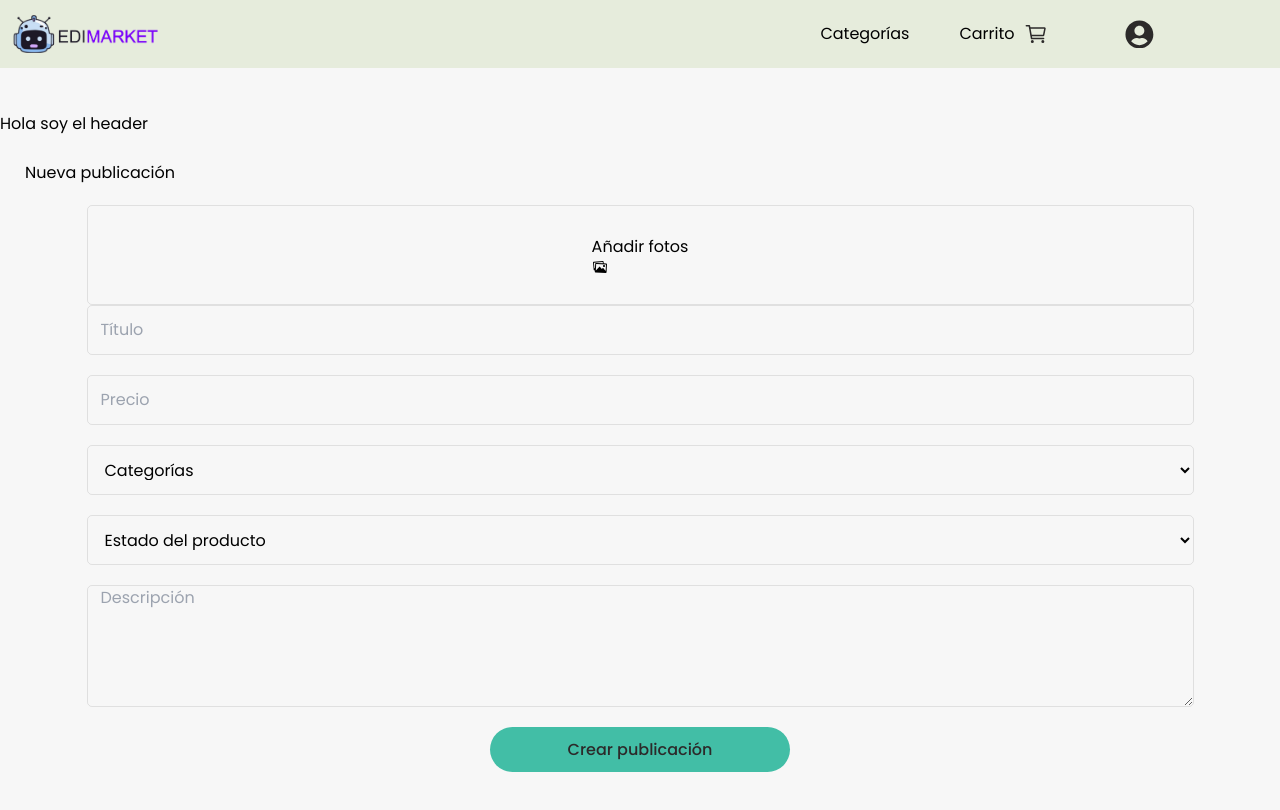
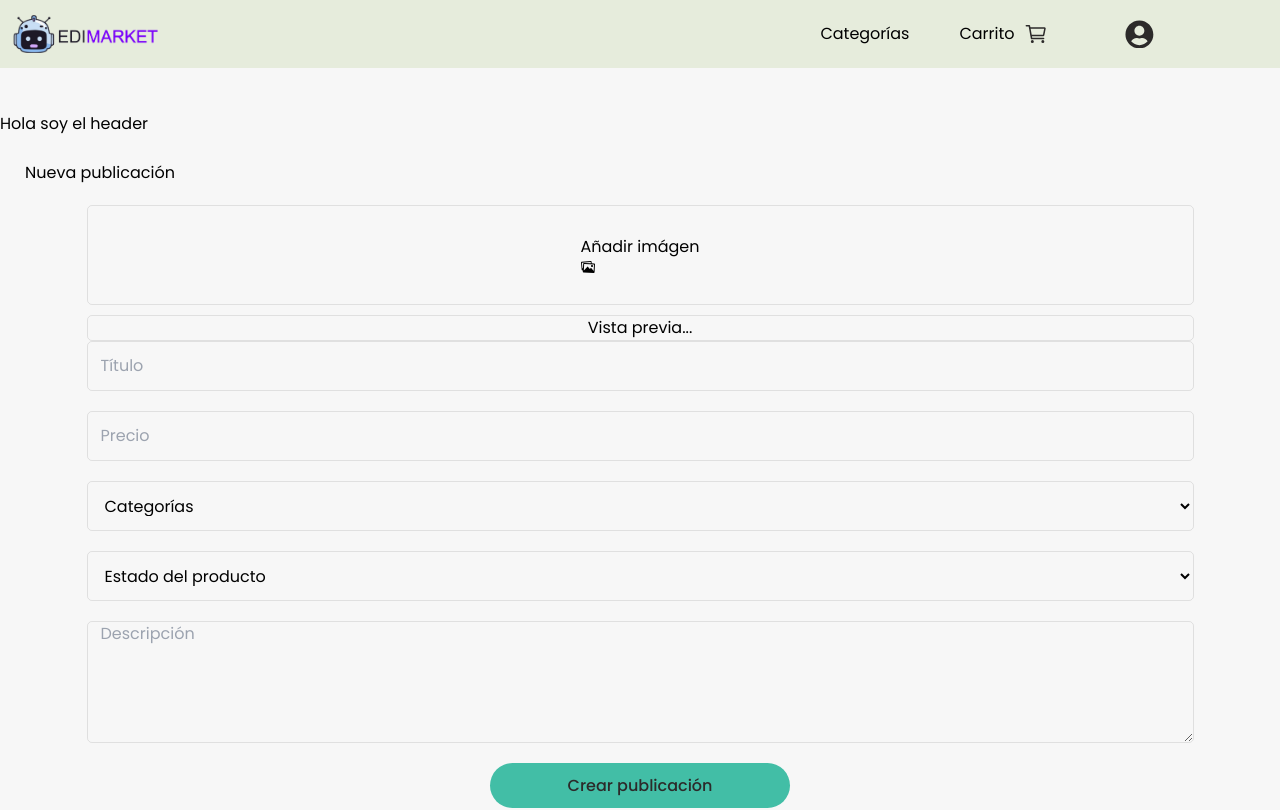
Before and after one commit to SebastianHernandez0/edimarket-2, a React (Vite) app in the folder Frontend/: page /createpost in a window 1280 px wide. Shown: the top 810 px of the page. Built offline with nearby package versions, Linux system fonts and the light colour scheme.

Commit message:
Creando vista previa para la imágen subida

```diff
--- a/Frontend/src/pages/createPost/CreatePost.jsx
+++ b/Frontend/src/pages/createPost/CreatePost.jsx
@@ -8,7 +8,8 @@ export function CreatePost() {
   const onDrop = useCallback((acceptedFiles) => {
     // Do something with the files
   }, []);
-  const { getRootProps, getInputProps, isDragActive } = useDropzone({ onDrop });
+  const { getRootProps, getInputProps, isDragActive, acceptedFiles } =
+    useDropzone({ onDrop });
 
   return (
     <section className="createpost__container bg-white shadow-sm">
@@ -17,7 +18,7 @@ export function CreatePost() {
       </h1>
       <div className="createpost__card__container bg-white shadow-sm">
         <form className="createpost__card__form" name="post">
-          <div className="createpost__card__file__container mb-5" >
+          <div className="createpost__card__file__container mb-5">
             <div
               className="createpost__card__fileimg cursor-pointer"
               {...getRootProps()}
@@ -30,13 +31,25 @@ export function CreatePost() {
               ) : (
                 <div className="flex justify-center items-center gap-3">
                   <p className="createpost__card__fileparagraph font-medium">
-                    Añadir fotos
+                    Añadir imágen
                   </p>
                   <IoMdImages className="text-3xl" />
                 </div>
               )}
             </div>
+            <div className="createpost__card__imgpreview">
+              {acceptedFiles[0] ? (
+                <img
+                  className="createpost__card__imgpreview__img"
+                  src={URL.createObjectURL(acceptedFiles[0])}
+                  alt=""
+                />
+              ) : (
+                <p>Vista previa...</p>
+              )}
+            </div>
           </div>
+
           <div className="createpost__card__data">
             <input
               className="createpost__card__input"
--- a/Frontend/src/pages/createPost/createPost.css
+++ b/Frontend/src/pages/createPost/createPost.css
@@ -52,3 +52,24 @@
 .createpost__form__btn:hover {
   filter: brightness(80%);
 }
+.createpost__card__imgpreview {
+  display: flex;
+  align-items: center;
+  justify-content: center;
+  border: 1px solid var(--navOpacity);
+  border-radius: 5px;
+  width: 90%;
+  overflow: hidden;
+}
+.createpost__card__imgpreview__img {
+  object-fit: cover;
+  width: 100%;
+  margin: 0 auto;
+}
+.createpost__card__file__container {
+  display: flex;
+  justify-content: center;
+  flex-direction: column;
+  gap: 10px;
+  align-items: center;
+}
```
